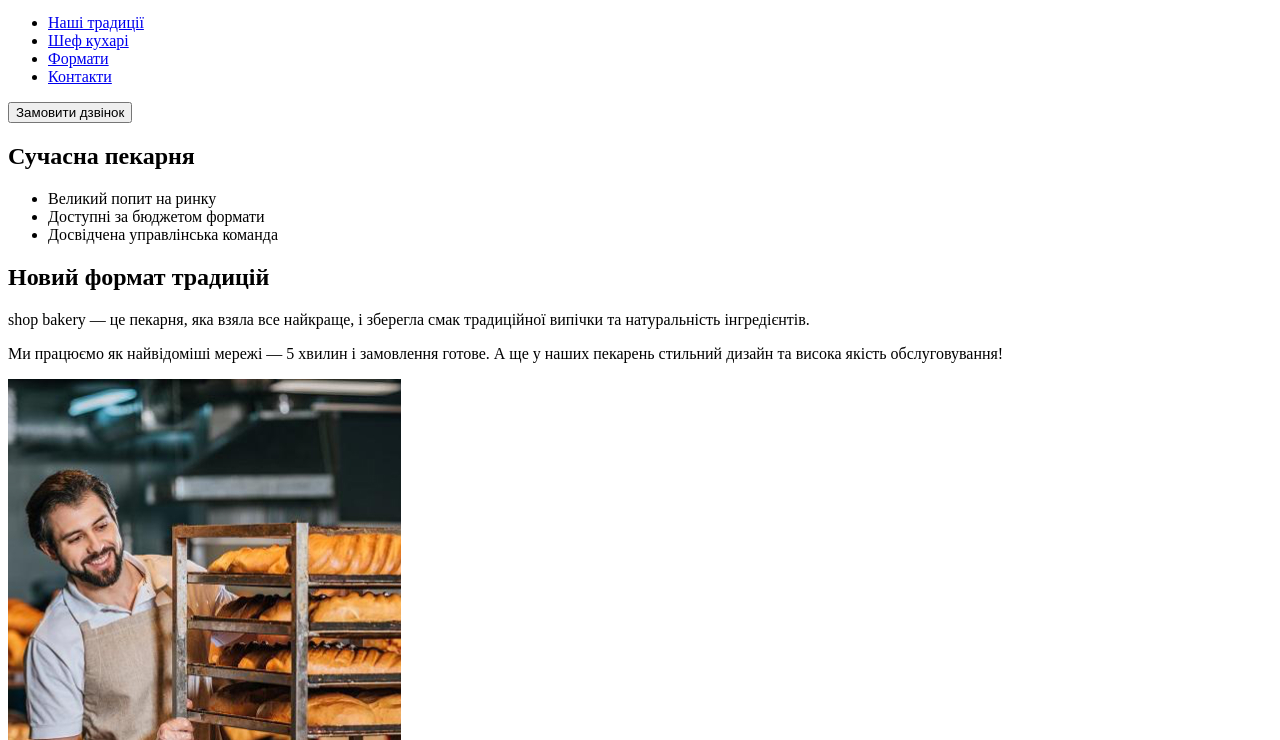
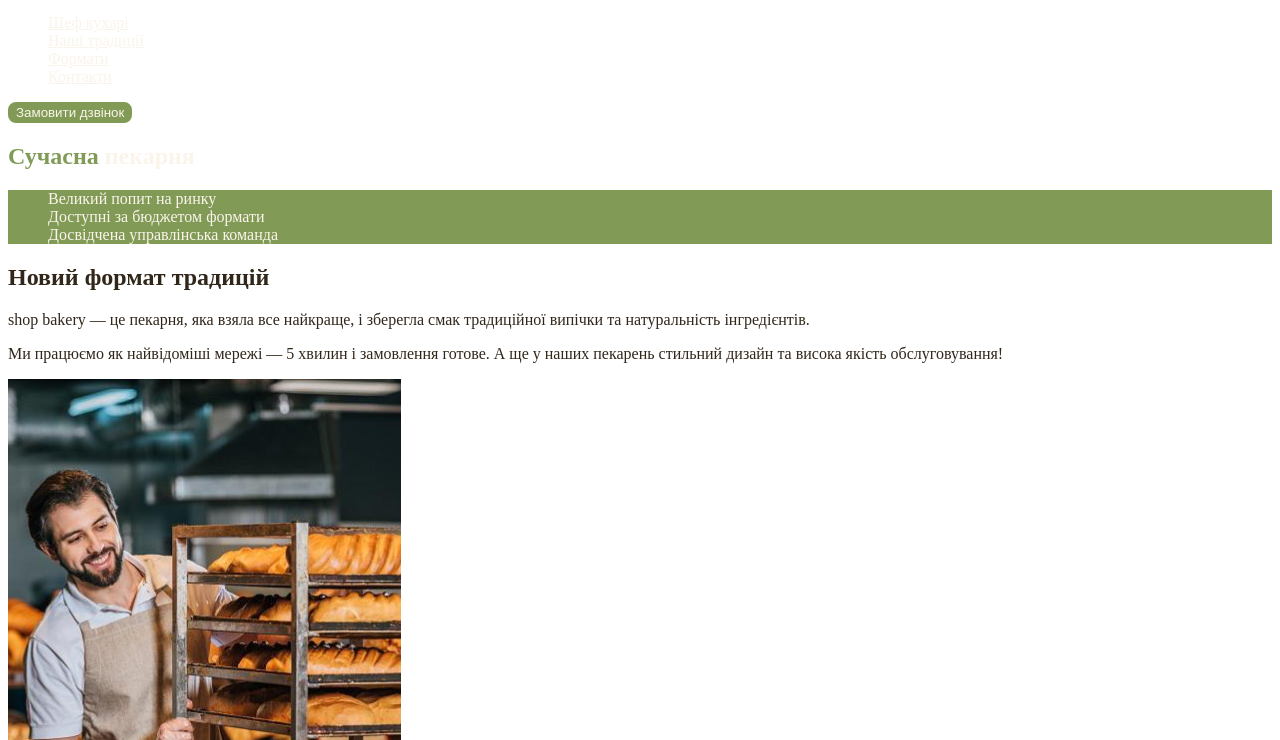
Before and after one commit to wampirusya/genius_test, a plain HTML site: page index.html in a window 1280 px wide. Shown: the part 60-800 px from the top of the page. Drawn offline with Linux system fonts and the light colour scheme.

Commit message:
add styles.css and css variables

```diff
--- /dev/null
+++ b/css/styles.css
@@ -0,0 +1,69 @@
+/* .button {
+    border: 4px solid red
+}
+.button [disabled] {
+    border: 4px solid black
+}
+.main-section > h1 {
+  color: burlywood;
+}  */
+
+
+:root {
+  --color-brand-light: #819b57;
+  --color-brand-dark: #465929;
+  --color-primary-dark: #31261A;
+  --color-primary-light: #faf4ea;
+}
+
+/* Base*/
+body {
+  color: var(--color-primary-dark)
+}
+
+ul {
+  list-style-type: none;
+}
+
+/* Button */
+.button {
+  color: var(--color-primary-light);
+  background: var(--color-brand-light);
+  border: 2px solid var(--color-brand-light);
+  border-radius: 8px;
+  cursor: pointer;
+}
+
+.button:hover {
+  color: var(--color-brand-dark);
+  background-color: transparent;
+}
+
+/* Link */
+.link {
+  color: var(--color-primary-light);
+}
+
+.link:hover {
+  color: var(--color-brand-light);
+}
+
+/* Hero section */
+.hero-title {
+  color: var(--color-primary-light);
+}
+
+.hero-title .accent {
+  color: var(--color-brand-light);
+}
+
+.advantages-list {
+  color: var(--color-primary-light);
+  background-color: var(--color-brand-light);
+}
+
+.section-title .accent {
+  color: var(--color-brand-dark)
+}
+
+/* Advantages section*/
--- a/index.html
+++ b/index.html
@@ -6,6 +6,8 @@
     <meta http-equiv="X-UA-Compatible" content="IE=edge" />
     <meta name="vieswport" content="width=device-width, initial-scale=1.0" />
     <title>Сучасна пекарня</title>
+
+    <link rel="stylesheet" href="./css/styles.css">
 </head>
 
 <body>
@@ -16,26 +18,27 @@
                 <img src="./images/logo.svg" alt="Сучасна пекарня" />
             </a>
             <ul>
-                <li><a href="#traditions-section" target="blank">Наші традиції</a></li>
-                <li><a href="#chefs-section">Шеф кухарі </a></li>
-                <li><a href="#format-section">Формати </a></li>
-                <li><a href="#contacts-section">Контакти</a></li>
+                <li><a class="link" href="#chefs-section">Шеф кухарі </a></li>
+                <li><a class="link" href="#traditions-section" target="blank">Наші традиції</a></li>
+                <li><a class="link" href="#format-section">Формати </a></li>
+                <li><a class="link" href="#contacts-section">Контакти</a></li>
             </ul>
         </nav>
         <!--call button-->
-        <button type="submit">Замовити дзвінок</button>
+        <button class="button" type="button">Замовити дзвінок</button>
     </header>
     <main>
         <section>
-            <h1>Сучасна пекарня</h1>
+            <h1 class="hero-title"><span class="accent">Сучасна</span> пекарня</h1>
+
         </section>
         <section id="traditions-section">
-            <ul>
+            <ul class="advantages-list">
                 <li>Великий попит на ринку</li>
                 <li>Доступні за бюджетом формати</li>
                 <li>Досвідчена управлінська команда</li>
             </ul>
-            <h2>Новий формат традицій</h2>
+            <h2 class="section-title">Новий формат традицій</h2>
             <p>
                 <span>shop bakery</span> — це пекарня, яка взяла все найкраще, і
                 зберегла смак традиційної випічки та натуральність інгредієнтів.
@@ -48,7 +51,7 @@
             <img src="./images/baker-man.jpg" alt="Чоловік пекар" />
         </section>
         <section id="chefs-section">
-            <h2>Наші найкращі шеф-кухарі</h2>
+            <h2 class="section-title">Наші найкращі <span class="accent">шеф-кухарі</span> </h2>
             <ul>
                 <li>
                     <article>
@@ -72,7 +75,7 @@
             </ul>
         </section>
         <section id="format-section">
-            <h2>Формати</h2>
+            <h2 class="section-title">Формати</h2>
             <ul>
                 <li>
                     <article>
@@ -92,7 +95,7 @@
             </ul>
         </section>
         <section id="contacts-section">
-            <h2>Приєднуйся до мережі пекарень</h2>
+            <h2 class="section-title">Приєднуйся до мережі пекарень</h2>
             <iframe
                 src="https://www.google.com/maps/embed?pb=!1m18!1m12!1m3!1d2540.163871257688!2d30.48865857688185!3d50.45667308691534!2m3!1f0!2f0!3f0!3m2!1i1024!2i768!4f13.1!3m3!1m2!1s0x40d4ce637bfe1717%3A0x5370c2254ad1b952!2z0YPQuy4g0KHQtdGH0LXQstGL0YUg0KHRgtGA0LXQu9GM0YbQvtCyLCA1NCwg0JrQuNC10LIsINCj0LrRgNCw0LjQvdCwLCAwMjAwMA!5e0!3m2!1sru!2sde!4v1699717180930!5m2!1sru!2sde"
                 width="603" height="595" allowfullscreen="" loading="lazy"
```
